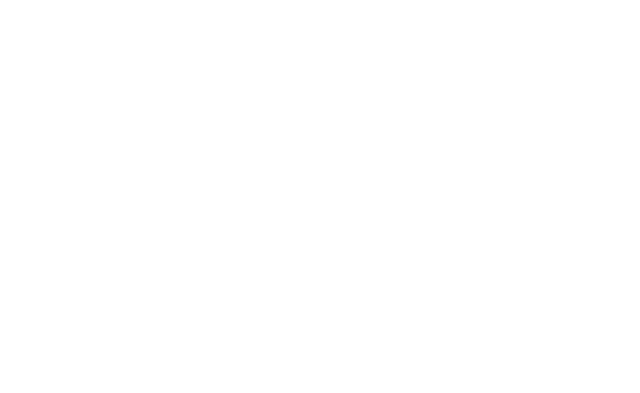
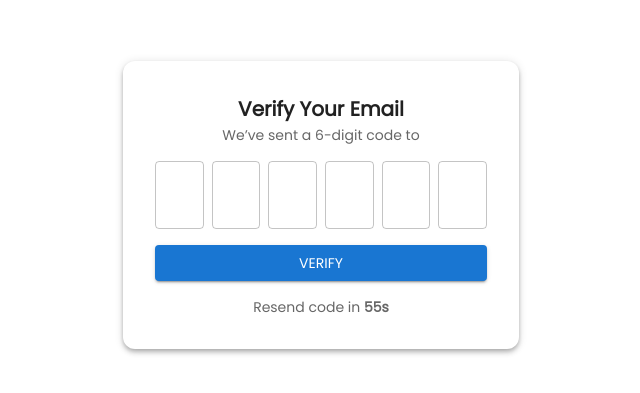
Before and after one commit to madhrajsinh-work/truckbazaar, a React (Vite) app: page /verify-email in a window 1280 px wide. Before the commit this address had no page. Shown: the part 195-588 px from the top of the page, without its empty margins (319-959 px from the left). Built offline with nearby package versions, Linux system fonts and the light colour scheme.

Commit message:
Verify-email added

```diff
--- a/src/pages/Login.jsx
+++ b/src/pages/Login.jsx
@@ -7,9 +7,7 @@
   Typography,
   Link as MuiLink,
   Paper,
-  Avatar,
 } from '@mui/material';
-import LockOutlinedIcon from '@mui/icons-material/LockOutlined';
 import { Link as RouterLink } from 'react-router-dom';
 import { Visibility, VisibilityOff } from '@mui/icons-material';
 import IconButton from '@mui/material/IconButton';
@@ -85,14 +83,14 @@
             component="img"
             src={Logo}
             alt="TruckBazaar Logo"
-            sx={{ width: 150, height: 150}}
+            sx={{ width: 100, height: 100}}
           />
-          <Typography variant="h5" fontWeight="600" color="#0d47a1" mt={1}>
+          <Typography variant="h7" fontWeight="600" color="#0d47a1">
             Login
           </Typography>
         </Box>
 
-        <Box component="form" onSubmit={handleSubmit} mt={2}>
+        <Box component="form" onSubmit={handleSubmit}>
           <TextField
             fullWidth
             margin="normal"
--- a/src/pages/Signup.jsx
+++ b/src/pages/Signup.jsx
@@ -19,8 +19,11 @@
 import IconButton from '@mui/material/IconButton';
 import InputAdornment from '@mui/material/InputAdornment';
 import { isValidPhoneNumber } from 'libphonenumber-js';
+import { useNavigate } from 'react-router-dom';
 
 const Signup = () => {
+
+  const navigate = useNavigate();
   const [formData, setFormData] = useState({
     username: '',
     email: '',
@@ -34,7 +37,6 @@
   const handleTogglePassword = () => {
     setShowPassword((prev) => !prev);
   };
-
 
   const validationSchema = Yup.object({
     username: Yup.string().required('Username is required'),
@@ -85,7 +87,8 @@
 
       console.log(formData);
 
-      // Reset form
+      navigate('/verify-email', { state: { email: formData.email } });
+
       setFormData({
         username: '',
         email: '',
@@ -102,7 +105,6 @@
       setErrors(newErrors);
     }
   };
-
 
   return (
     <Container
--- /dev/null
+++ b/src/pages/VerifyEmail.jsx
@@ -0,0 +1,159 @@
+import React, { useRef, useState, useEffect } from 'react';
+import {
+    Box,
+    Typography,
+    TextField,
+    Button,
+    Container,
+    Paper,
+} from '@mui/material';
+import { useLocation } from 'react-router-dom';
+
+const VerifyEmail = () => {
+    const location = useLocation();
+    const email = location.state?.email || '';
+
+    const [code, setCode] = useState(['', '', '', '', '', '']);
+    const [resendTimer, setResendTimer] = useState(60);
+    const [error, setError] = useState('');
+    const inputRefs = useRef([]);
+
+    useEffect(() => {
+        const timer =
+            resendTimer > 0 &&
+            setInterval(() => setResendTimer((prev) => prev - 1), 1000);
+        return () => clearInterval(timer);
+    }, [resendTimer]);
+
+    const handleChange = (e, index) => {
+        const value = e.target.value;
+        if (!/^[0-9]?$/.test(value)) return;
+
+        const updatedCode = [...code];
+        updatedCode[index] = value;
+        setCode(updatedCode);
+        setError('');
+
+        if (value && index < 5) {
+            setTimeout(() => {
+                inputRefs.current[index + 1]?.focus();
+            }, 10);
+        }
+    };
+
+    const handleKeyDown = (e, index) => {
+        if (e.key === 'Backspace') {
+            const updatedCode = [...code];
+
+            if (code[index] === '' && index > 0) {
+                updatedCode[index - 1] = '';
+                inputRefs.current[index - 1].focus();
+            } else {
+                updatedCode[index] = '';
+            }
+
+            setCode(updatedCode);
+        }
+    };
+
+    const handleFocus = (index) => {
+        if (index > 0 && code[index - 1] === '') {
+            inputRefs.current[index - 1].focus();
+        }
+    };
+
+    const handleSubmit = (e) => {
+        e.preventDefault();
+        const fullCode = code.join('');
+
+        if (fullCode.length < 6) {
+          setError('Please enter all 6 digits to verify.');
+          return;
+        }
+
+        const payload = {
+          email,
+          code: fullCode,
+        };
+
+        console.log('Final JSON payload:', payload);
+
+        setError('');
+      };
+
+
+    const handleResend = () => {
+        setResendTimer(60);
+        console.log('Resend code triggered');
+    };
+
+    return (
+        <Container
+            maxWidth="xs"
+            sx={{
+                minHeight: '100vh',
+                display: 'flex',
+                alignItems: 'center',
+                justifyContent: 'center',
+            }}
+        >
+            <Paper elevation={4} sx={{ p: 4, borderRadius: 3, width: '100%' }}>
+                <Box textAlign="center" mb={2}>
+                    <Typography variant="h6" fontWeight="600">
+                        Verify Your Email
+                    </Typography>
+                    <Typography variant="body2" color="text.secondary">
+                        We’ve sent a 6-digit code to <strong>{email}</strong>
+                    </Typography>
+                </Box>
+
+                <form onSubmit={handleSubmit}>
+                    <Box display="flex" justifyContent="space-between" gap={1} mb={2}>
+                        {code.map((digit, index) => (
+                            <TextField
+                                key={index}
+                                inputRef={(el) => (inputRefs.current[index] = el)}
+                                value={digit}
+                                onChange={(e) => handleChange(e, index)}
+                                onKeyDown={(e) => handleKeyDown(e, index)}
+                                onFocus={() => handleFocus(index)}
+                                inputProps={{
+                                    maxLength: 1,
+                                    style: {
+                                        textAlign: 'center',
+                                        fontSize: '1.5rem',
+                                        width: '3rem',
+                                    },
+                                }}
+                            />
+                        ))}
+                    </Box>
+
+                    {error && (
+                        <Typography color="error" textAlign="center" mb={1}>
+                            {error}
+                        </Typography>
+                    )}
+
+                    <Button type="submit" variant="contained" fullWidth sx={{ mb: 2 }}>
+                        Verify
+                    </Button>
+
+                    <Box textAlign="center">
+                        {resendTimer > 0 ? (
+                            <Typography variant="body2" color="text.secondary">
+                                Resend code in <strong>{resendTimer}s</strong>
+                            </Typography>
+                        ) : (
+                            <Button variant="text" onClick={handleResend}>
+                                Resend Code
+                            </Button>
+                        )}
+                    </Box>
+                </form>
+            </Paper>
+        </Container>
+    );
+};
+
+export default VerifyEmail;
--- a/src/routes/AppRoutes.jsx
+++ b/src/routes/AppRoutes.jsx
@@ -2,12 +2,14 @@
 import { Routes, Route } from 'react-router-dom';
 import Login from '../pages/Login';
 import Signup from '../pages/Signup';
+import VerifyEmail from '../pages/VerifyEmail';
 
 const AppRoutes = () => {
   return (
     <Routes>
       <Route path="/" element={<Login />} />
       <Route path="/signup" element={<Signup />} />
+      <Route path="/verify-email" element={<VerifyEmail />} />
     </Routes>
   );
 };
```
Also changed, not shown: 1 other file (tests, documents, lock files or other folders).
